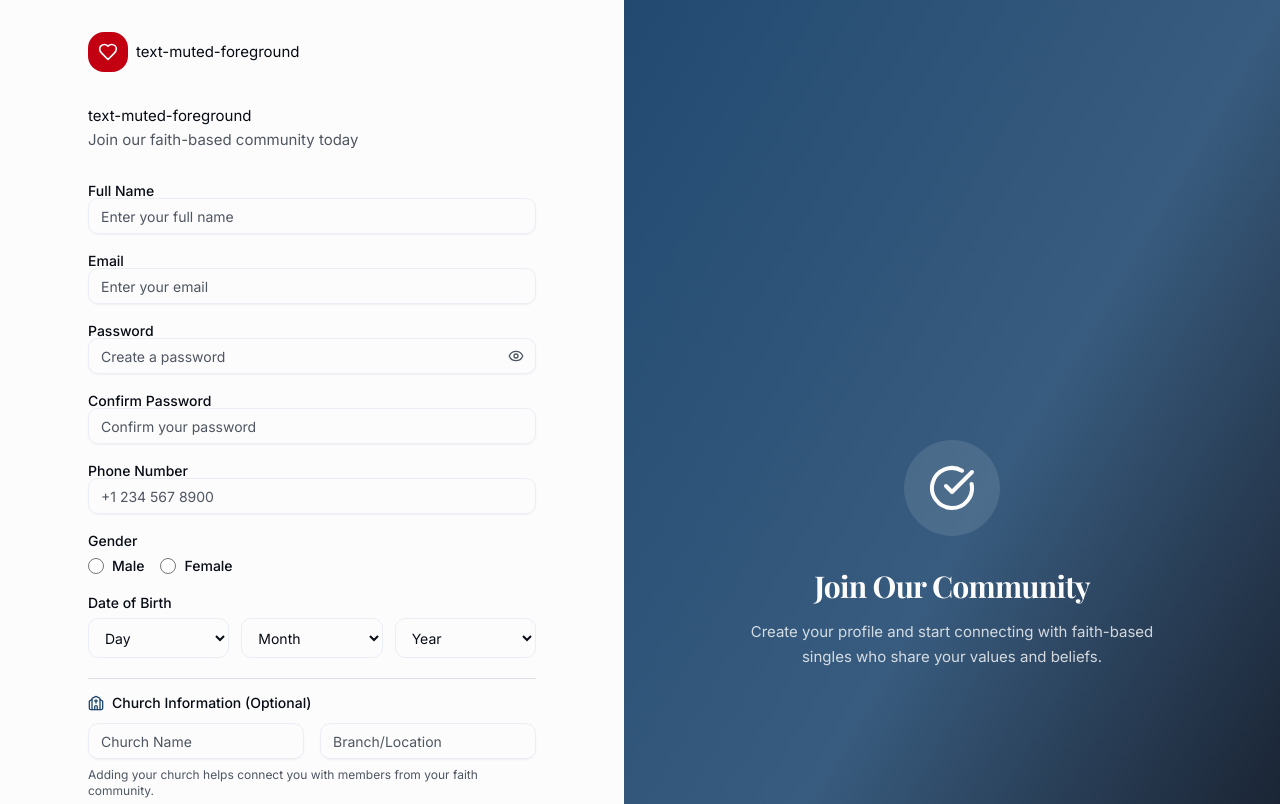
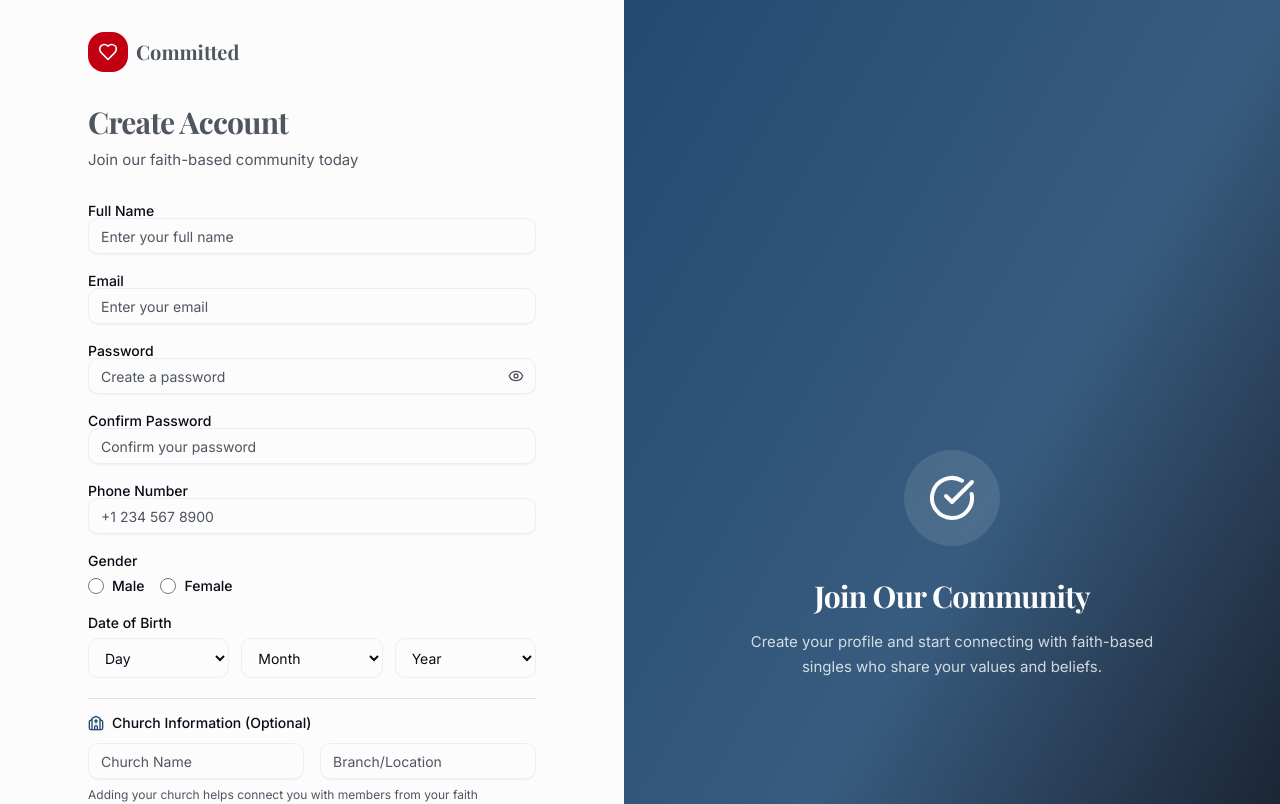
Before and after one commit to eklipse1999/dating_platform, a Next.js app: page /signup in a window 1280 px wide. Shown: the top 804 px of the page. Built offline with nearby package versions, Linux system fonts and the light colour scheme; a web font is replaced by a local one.

Commit message:
New changes

```diff
--- a/app/signup/page.tsx
+++ b/app/signup/page.tsx
@@ -158,10 +158,10 @@ export default function SignupPage() {
             <div className="flex items-center justify-center w-10 h-10 rounded-xl bg-secondary text-secondary-foreground">
               <Heart className="w-5 h-5" />
             </div>
-            text-muted-foreground
+            <span className="text-xl font-bold text-muted-foreground font-serif">Committed</span>
           </Link>
 
-          text-muted-foreground
+          <h1 className="text-3xl font-bold text-muted-foreground mb-2 font-serif">Create Account</h1>
           <p className="text-muted-foreground mb-8">Join our faith-based community today</p>
 
           <form onSubmit={handleSubmit} className="space-y-5">
```
